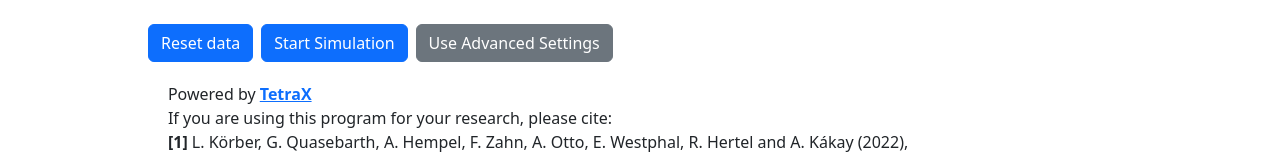
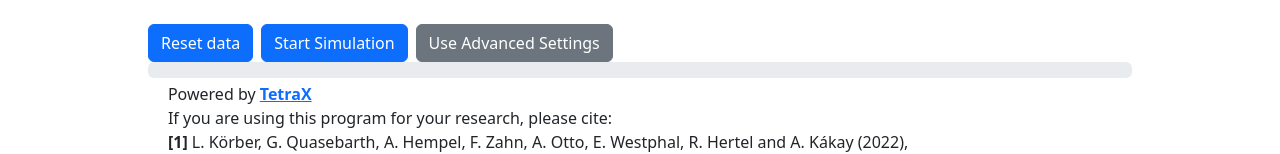
Before and after one commit to GIGAluckman/WebDispersionCalculator, a React (Vite) app: page / in a window 1280 px wide. Shown: the part 454-608 px from the top of the page. Built offline with nearby package versions, Linux system fonts and the light colour scheme; no server answers.

Commit message:
Moving useEffect for socket

```diff
--- a/src/App.tsx
+++ b/src/App.tsx
@@ -9,10 +9,10 @@ import MainForm from './components/MainForm';
 import Credits from './components/Credits';
 import Alert from './components/Alert';
 import styles from './App.module.css';
-import { useState, useEffect } from 'react';
+import { useState } from 'react';
 import { io } from 'socket.io-client';
 
-const socket = io(import.meta.env.VITE_BACKEND_URL);
+export const socket = io(import.meta.env.VITE_BACKEND_URL);
 
 function App() {
 	const [chosenGeometry, setChosenGeometry] = useState<GeometryType>(
@@ -29,20 +29,6 @@ function App() {
 		message: '',
 		show: false,
 	});
-
-	const [progress, setProgress] = useState(0);
-
-	useEffect(() => {
-		socket.on('progress_update', (data) => {
-			console.log('Progress: ', data.progress);
-			setProgress(parseFloat(data.progress));
-		});
-
-		return () => {
-			socket.off('progress_update');
-			setProgress(0);
-		};
-	}, []);
 
 	return (
 		<div>
@@ -85,7 +71,6 @@ function App() {
 				chosenGeometry={chosenGeometry}
 				chosenMaterial={chosenMaterial}
 				chosenExperiment={chosenExperiment}
-				progress={progress}
 				onReset={() => {
 					setChosenMaterial(MaterialType.Custom);
 					setChosenGeometry(GeometryType.Waveguide);
--- a/src/components/MainForm.tsx
+++ b/src/components/MainForm.tsx
@@ -18,7 +18,6 @@ interface MainFormProps {
 	chosenGeometry: GeometryType;
 	chosenMaterial: MaterialType;
 	chosenExperiment: ExperimentType;
-	progress: number;
 	onReset: () => void;
 	setAlert: (input: AlertObject) => void;
 }
@@ -27,7 +26,6 @@ export default function MainForm({
 	chosenGeometry,
 	chosenMaterial,
 	chosenExperiment,
-	progress,
 	onReset,
 	setAlert,
 }: MainFormProps) {
@@ -120,7 +118,7 @@ export default function MainForm({
 							? 'Delete Advanced Settings'
 							: 'Use Advanced Settings'}
 					</button>
-					{loading ? <ProgressBar progress={progress} /> : null}
+					<ProgressBar />
 				</div>
 			</div>
 			<SimulationResult
--- a/src/components/ProgressBar.tsx
+++ b/src/components/ProgressBar.tsx
@@ -1,8 +1,21 @@
-interface ProgressBarProps {
-	progress: number;
-}
+import { socket } from '../App';
+import { useEffect, useState } from 'react';
 
-export default function ProgressBar({ progress }: ProgressBarProps) {
+export default function ProgressBar() {
+	const [progress, setProgress] = useState(0);
+
+	useEffect(() => {
+		socket.on('progress_update', (data) => {
+			console.log('Progress: ', data.progress);
+			setProgress(parseFloat(data.progress));
+		});
+
+		return () => {
+			socket.off('progress_update');
+			setProgress(0);
+		};
+	}, []);
+
 	return (
 		<div
 			className="progress"
```
